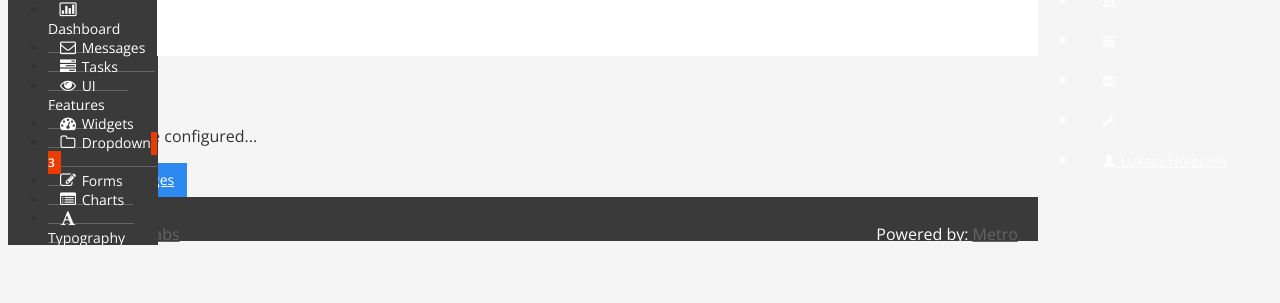
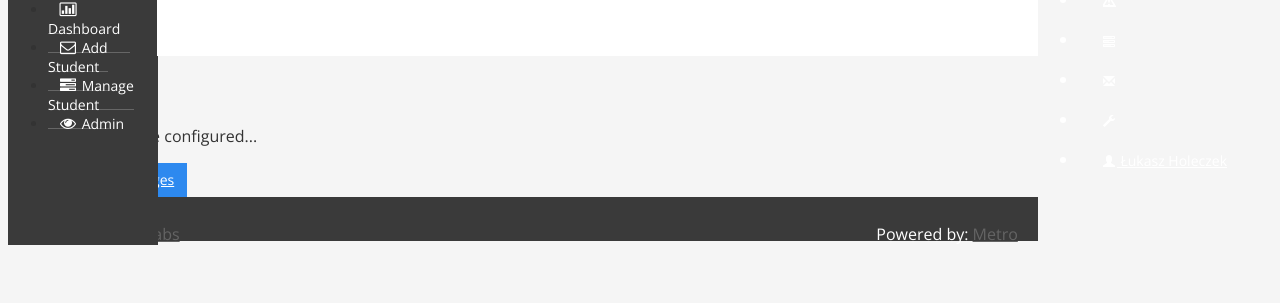
Before and after one commit to AlMahfuzKhanD/codeigniterFundamental, a CodeIgniter app: page /projects/index.php/welcome/dashboard in a window 1280 px wide. Shown: the part 49-352 px from the top of the page. Run offline with CodeIgniter, Linux system fonts and the light colour scheme; data that the repository does not hold is empty; some libraries are stand-ins or nearby versions.

Commit message:
Dashboard modified

```diff
--- a/application/views/dashboard.php
+++ b/application/views/dashboard.php
@@ -54,7 +54,7 @@
 					<span class="icon-bar"></span>
 					<span class="icon-bar"></span>
 				</a>
-				<a class="brand" href="index.html"><span>Metro</span></a>
+				<a class="brand" href="<?php echo base_url()?>admin-login"><span>Metro</span></a>
 
 				<!-- start: Header Menu -->
 				<div class="nav-no-collapse header-nav">
@@ -336,28 +336,11 @@
 			<div id="sidebar-left" class="span2">
 				<div class="nav-collapse sidebar-nav">
 					<ul class="nav nav-tabs nav-stacked main-menu">
-						<li><a href="index.html"><i class="icon-bar-chart"></i><span class="hidden-tablet"> Dashboard</span></a></li>
-						<li><a href="messages.html"><i class="icon-envelope"></i><span class="hidden-tablet"> Messages</span></a></li>
-						<li><a href="tasks.html"><i class="icon-tasks"></i><span class="hidden-tablet"> Tasks</span></a></li>
-						<li><a href="ui.html"><i class="icon-eye-open"></i><span class="hidden-tablet"> UI Features</span></a></li>
-						<li><a href="widgets.html"><i class="icon-dashboard"></i><span class="hidden-tablet"> Widgets</span></a></li>
-						<li>
-							<a class="dropmenu" href="#"><i class="icon-folder-close-alt"></i><span class="hidden-tablet"> Dropdown</span><span class="label label-important"> 3 </span></a>
-							<ul>
-								<li><a class="submenu" href="submenu.html"><i class="icon-file-alt"></i><span class="hidden-tablet"> Sub Menu 1</span></a></li>
-								<li><a class="submenu" href="submenu2.html"><i class="icon-file-alt"></i><span class="hidden-tablet"> Sub Menu 2</span></a></li>
-								<li><a class="submenu" href="submenu3.html"><i class="icon-file-alt"></i><span class="hidden-tablet"> Sub Menu 3</span></a></li>
-							</ul>
-						</li>
-						<li><a href="form.html"><i class="icon-edit"></i><span class="hidden-tablet"> Forms</span></a></li>
-						<li><a href="chart.html"><i class="icon-list-alt"></i><span class="hidden-tablet"> Charts</span></a></li>
-						<li><a href="typography.html"><i class="icon-font"></i><span class="hidden-tablet"> Typography</span></a></li>
-						<li><a href="gallery.html"><i class="icon-picture"></i><span class="hidden-tablet"> Gallery</span></a></li>
-						<li><a href="table.html"><i class="icon-align-justify"></i><span class="hidden-tablet"> Tables</span></a></li>
-						<li><a href="calendar.html"><i class="icon-calendar"></i><span class="hidden-tablet"> Calendar</span></a></li>
-						<li><a href="file-manager.html"><i class="icon-folder-open"></i><span class="hidden-tablet"> File Manager</span></a></li>
-						<li><a href="icon.html"><i class="icon-star"></i><span class="hidden-tablet"> Icons</span></a></li>
-						<li><a href="login.html"><i class="icon-lock"></i><span class="hidden-tablet"> Login Page</span></a></li>
+						<li><a href="<?php echo base_url()?>dashboard"><i class="icon-bar-chart"></i><span class="hidden-tablet"> Dashboard</span></a></li>
+						<li><a href="<?php echo base_url()?>add-student"><i class="icon-envelope"></i><span class="hidden-tablet"> Add Student</span></a></li>
+						<li><a href="<?php echo base_url()?>manage-student"><i class="icon-tasks"></i><span class="hidden-tablet"> Manage Student</span></a></li>
+						<li><a href="<?php echo base_url()?>edit-admin"><i class="icon-eye-open"></i><span class="hidden-tablet"> Admin</span></a></li>
+
 					</ul>
 				</div>
 			</div>
```
